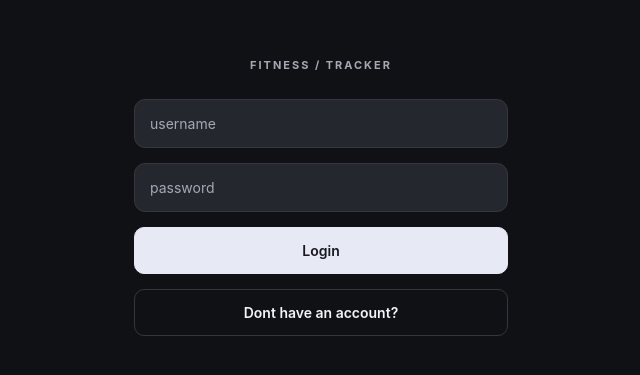
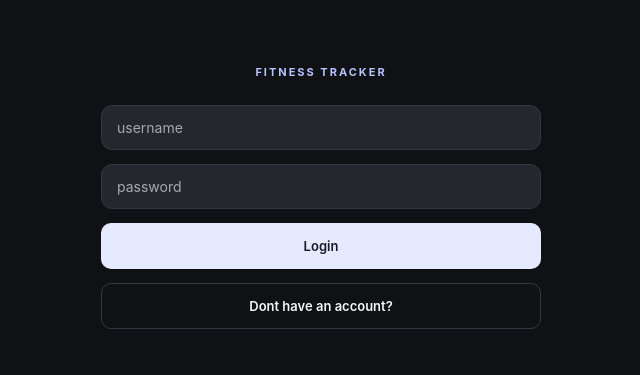
Before and after one commit to Christianvdev/FitnessApp, a React app in the folder Fitness/frontend/: page / in a window 1280 px wide. Shown: the part 203-578 px from the top of the page, without its empty margins (319-959 px from the left). Built offline with nearby package versions, Linux system fonts and the light colour scheme; no server answers; the HTML template or start-up script is replaced by a standard one.

Commit message:
style(fitness): redesign login, registration and workout form screens

```diff
--- a/Fitness/frontend/src/styles/Login.css
+++ b/Fitness/frontend/src/styles/Login.css
@@ -1,68 +1,62 @@
-/* Login, registration, and workout entry forms. */
+/* Shared layout for login, registration and workout forms. */
 .login-whole {
   display: flex;
   flex-direction: column;
-  align-items: stretch;
   justify-content: center;
-  gap: 15px;
-  width: min(100% - 36px, 430px);
+  gap: 14px;
+  width: calc(100% - 36px);
+  max-width: 440px;
   min-height: 100vh;
   margin: 0 auto;
-  padding: 70px 28px;
+  padding: 65px 0;
 }
 
-/* The simple form looks like one clean panel. */
+/* The form feels like a simple, centered card. */
 .login-whole::before {
-  content: "FITNESS / TRACKER";
-  display: block;
+  content: "FITNESS TRACKER";
   margin-bottom: 12px;
-  color: var(--muted);
+  color: var(--accent);
   font-size: 11px;
   font-weight: 700;
-  letter-spacing: 0.18em;
+  letter-spacing: 2px;
   text-align: center;
 }
 
-.login-whole .form-text {
-  min-height: 49px;
+.login-whole > .form-text {
+  flex-shrink: 0;
 }
 
-.login-whole button.form-text,
-.login-whole .header-button {
-  min-height: 47px;
+.login-whole > button.form-text,
+.login-whole > .header-button {
+  min-height: 46px;
+  border: 1px solid var(--border);
   border-radius: 10px;
+  background: var(--panel);
+  color: var(--text);
+  font-size: 13px;
   font-weight: 600;
+  transition: background .2s;
 }
 
-.login-whole button.form-text {
-  background: #e7eaf4;
-  border-color: #e7eaf4;
-  color: #17191f;
+.login-whole > button.form-text:hover,
+.login-whole > .header-button:hover {
+  background: var(--panel-hover);
 }
 
-.login-whole button.form-text:hover {
-  background: #c9d2ff;
-  border-color: #c9d2ff;
+.login-whole > button.form-text:first-of-type,
+.login-whole > .header-button:first-of-type {
+  border-color: transparent;
+  background: #e6eaff;
+  color: #181b25;
 }
 
-.login-whole button.form-text + button.form-text {
-  background: transparent;
-  border-color: var(--border);
-  color: var(--text);
+.login-whole > button.form-text:first-of-type:hover,
+.login-whole > .header-button:first-of-type:hover {
+  background: #cbd5ff;
 }
 
-.login-whole button.form-text + button.form-text:hover {
-  background: var(--surface-light);
-}
-
-.login-whole p {
+.login-whole > p {
   color: var(--danger);
-  font-size: 13px;
+  font-size: 12px;
   text-align: center;
 }
-
-@media (max-width: 600px) {
-  .login-whole {
-    padding: 50px 10px;
-  }
-}
```
